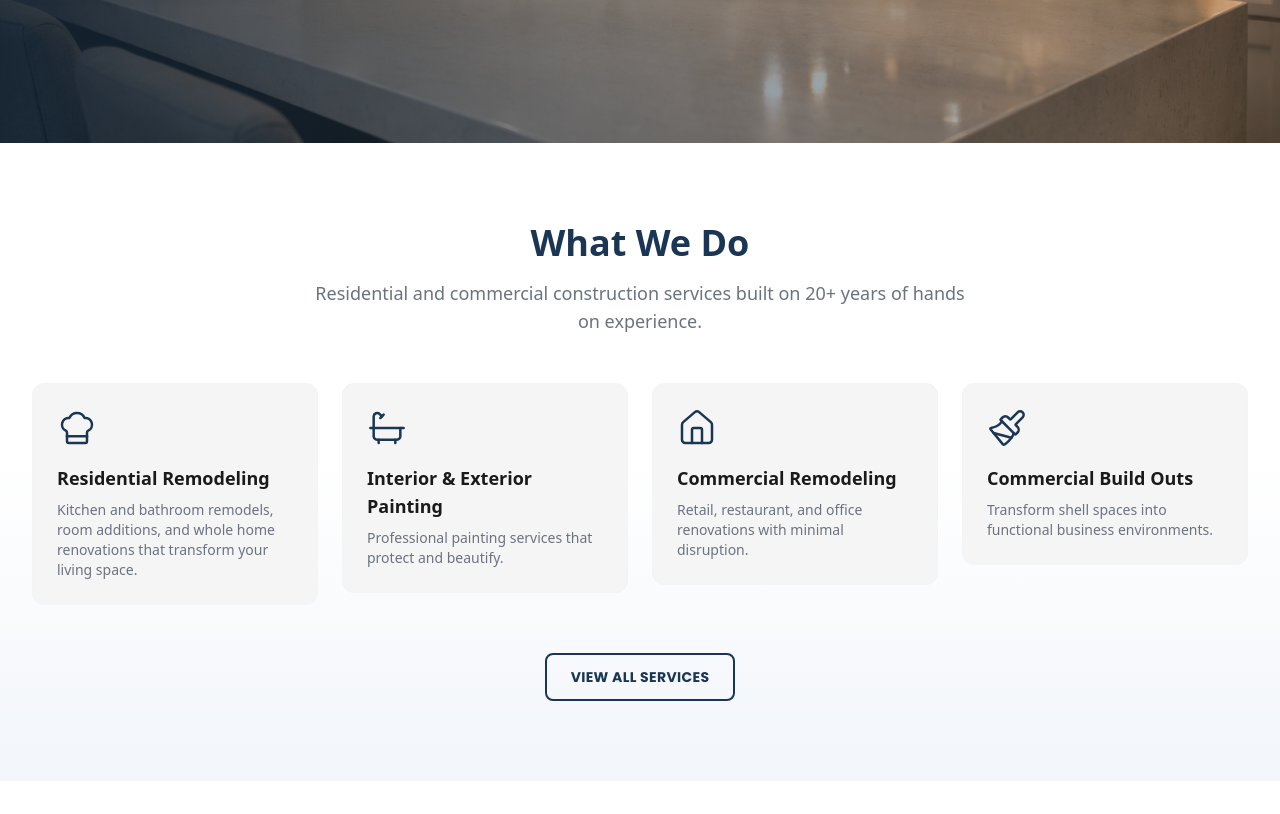
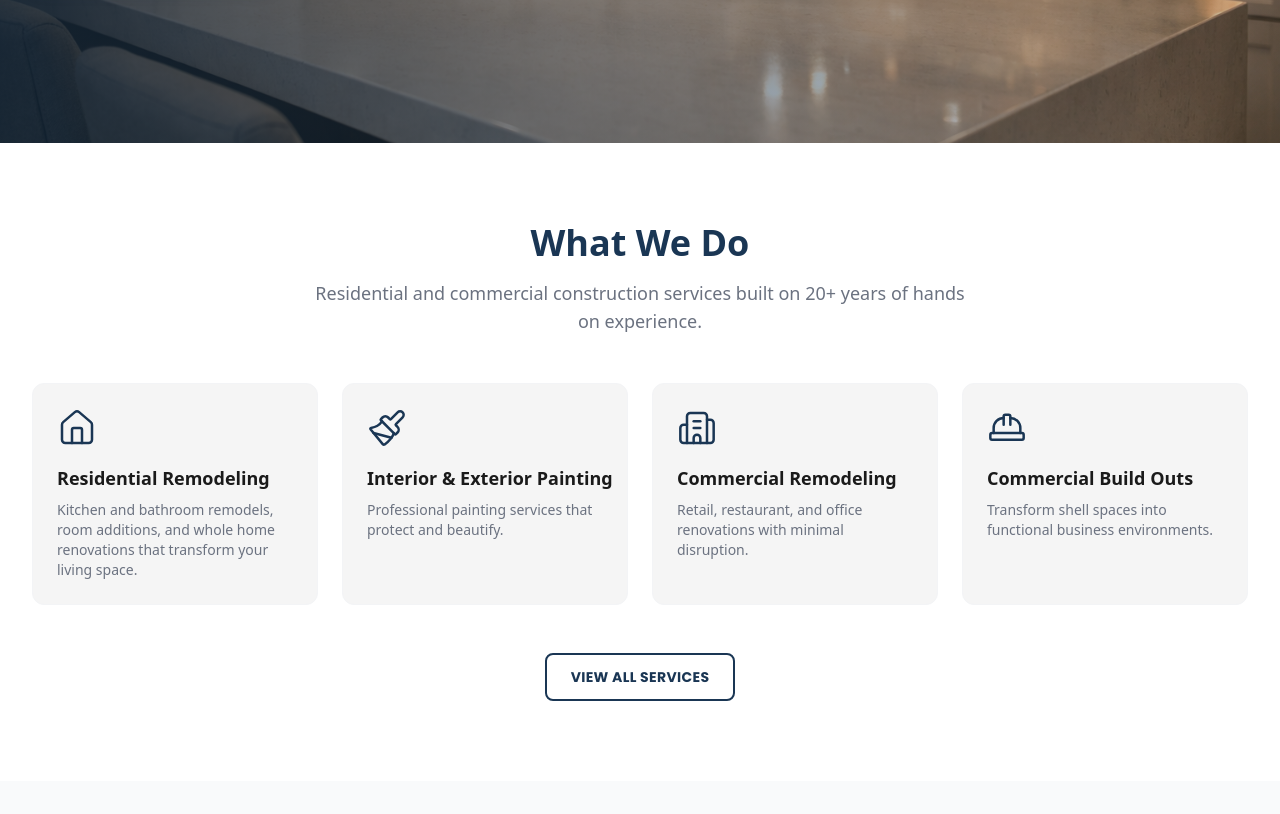
Before and after one commit to resp23f/lazo-construction-tx, a Next.js app: page / in a window 1280 px wide. Shown: the part 606-1420 px from the top of the page. Built offline with nearby package versions, Linux system fonts and the light colour scheme.

Commit message:
style: update layout and section styles for improved consistency and readability

```diff
--- a/src/app/layout.tsx
+++ b/src/app/layout.tsx
@@ -39,11 +39,11 @@ export default function RootLayout({
   return (
     <html lang="en">
       <body
-        className={`${poppins.variable} antialiased`}
+        className={`${poppins.variable} antialiased flex flex-col min-h-screen`}
       >
         <Providers>
           <Header />
-          <main>{children}</main>
+          <main className="flex-1">{children}</main>
           <Footer />
         </Providers>
       </body>
--- a/src/components/home/HowItWorks.tsx
+++ b/src/components/home/HowItWorks.tsx
@@ -18,7 +18,7 @@ export default function HowItWorks() {
   ];
 
   return (
-    <section className="py-20 bg-white">
+    <section className="py-20 bg-gray-50">
       <Container>
         <ScrollReveal>
           <SectionHeading
--- a/src/components/home/ServicesPreview.tsx
+++ b/src/components/home/ServicesPreview.tsx
@@ -5,21 +5,21 @@ import Container from "@/components/layout/Container";
 import SectionHeading from "@/components/ui/SectionHeading";
 import Button from "@/components/ui/Button";
 import ScrollReveal from "@/components/ui/ScrollReveal";
-import { ChefHat, Bath, Home, Paintbrush } from "lucide-react";
+import { Home, Paintbrush, Building2, HardHat } from "lucide-react";
 import { useLanguage } from "@/context/LanguageContext";
 
 export default function ServicesPreview() {
   const { t } = useLanguage();
 
   const services = [
-    { titleKey: "services.residential.title", descKey: "services.residential.description", href: "/services/residential", icon: ChefHat },
-    { titleKey: "services.painting.title", descKey: "services.painting.description", href: "/services/residential", icon: Bath },
-    { titleKey: "services.commercial.title", descKey: "services.commercial.description", href: "/services/commercial", icon: Home },
-    { titleKey: "services.buildouts.title", descKey: "services.buildouts.description", href: "/services/commercial", icon: Paintbrush },
+    { titleKey: "services.residential.title", descKey: "services.residential.description", href: "/services/residential", icon: Home },
+    { titleKey: "services.painting.title", descKey: "services.painting.description", href: "/services/residential", icon: Paintbrush },
+    { titleKey: "services.commercial.title", descKey: "services.commercial.description", href: "/services/commercial", icon: Building2 },
+    { titleKey: "services.buildouts.title", descKey: "services.buildouts.description", href: "/services/commercial", icon: HardHat },
   ];
 
   return (
-    <section className="py-20 bg-gradient-to-b from-white via-white to-blue-50/50">
+    <section className="py-20 bg-white">
       <Container>
         <ScrollReveal>
           <SectionHeading
@@ -32,16 +32,16 @@ export default function ServicesPreview() {
           {services.map((service, index) => {
             const Icon = service.icon;
             return (
-              <ScrollReveal key={service.titleKey} delay={index * 100}>
+              <ScrollReveal key={service.titleKey} delay={index * 100} className="h-full">
                 <Link
                   href={service.href}
-                  className="group block bg-background p-6 rounded-xl border border-gray-100 hover:border-primary hover:shadow-lg hover:-translate-y-1 transition-all duration-300"
+                  className="group block bg-background p-6 rounded-xl border border-gray-100 hover:border-primary hover:shadow-lg hover:-translate-y-1 transition-all duration-300 h-full"
                 >
                   <Icon
                     className="h-10 w-10 text-primary mb-4"
                     strokeWidth={1.5}
                   />
-                  <h3 className="font-heading font-bold text-lg text-text group-hover:text-primary transition-colors">
+                  <h3 className="font-heading font-bold text-lg text-text group-hover:text-primary transition-colors whitespace-nowrap">
                     {t(service.titleKey)}
                   </h3>
                   <p className="mt-2 text-text-muted text-sm">
--- a/src/components/home/Testimonials.tsx
+++ b/src/components/home/Testimonials.tsx
@@ -9,7 +9,7 @@ import { useLanguage } from "@/context/LanguageContext";
 const testimonials = [
   {
     quote:
-      "We hired Lazo construction for a remodel in austin tx that included kitchen work and new flooring. Jonny and his crew were easy to work with, showed up when they said they would and did solid work. communication was painless and really happy with how it turned out and would recommend Lazo construction to anyone looking for a solid contractor in Austin.",
+      "Hired Lazo for a kitchen remodel and new flooring in Austin. Jonny and his crew were easy to work with, showed up when they said they would, and did solid work. communication was painless. would definitely recommend them to anyone looking for a solid contractor.",
     author: "Michael R.",
     initials: "MR",
     location: "Austin",
@@ -51,7 +51,7 @@ export default function Testimonials() {
   const { t } = useLanguage();
 
   return (
-    <section className="py-20 bg-gradient-to-b from-slate-100/50 via-indigo-50/30 to-slate-200/60">
+    <section className="py-12 bg-gray-50">
       <Container>
         <ScrollReveal>
           <SectionHeading title={t("testimonials.heading")} />
--- a/src/components/home/WhyChooseUs.tsx
+++ b/src/components/home/WhyChooseUs.tsx
@@ -17,7 +17,7 @@ export default function WhyChooseUs() {
   ];
 
   return (
-    <section className="py-20 bg-gradient-to-b from-blue-50/50 via-sky-50/40 to-amber-50/30">
+    <section className="py-12 bg-white">
       <Container>
         <ScrollReveal>
           <SectionHeading title={t("whyUs.heading")} />
```
